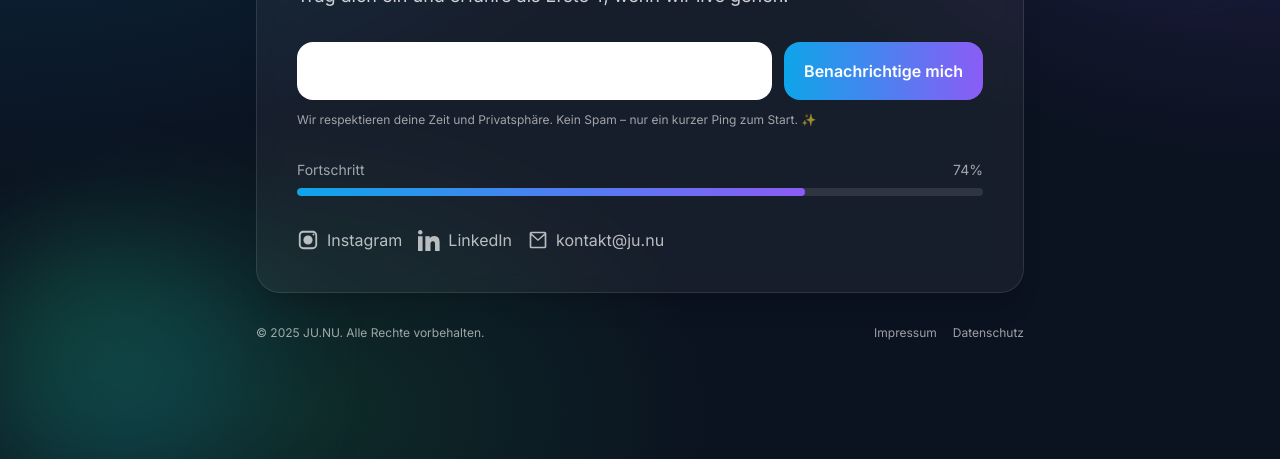
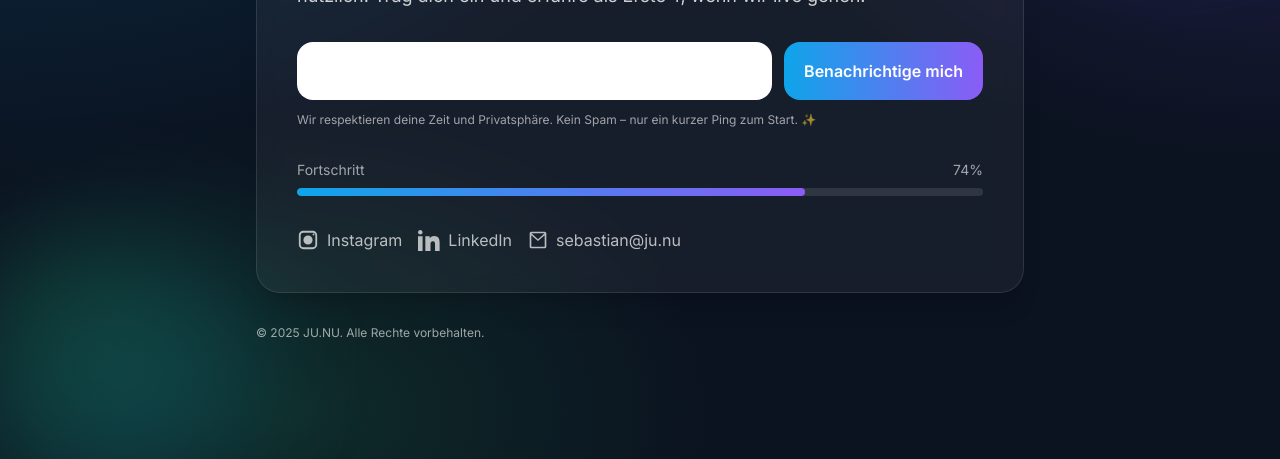
Before and after one commit to ju-nu/ju-nu.github.io, a plain HTML site: page index.html in a window 1280 px wide. Shown: the part 341-800 px from the top of the page. Drawn offline with nearby package versions, Linux system fonts and the light colour scheme.

Commit message:
Update index.html

```diff
--- a/index.html
+++ b/index.html
@@ -127,7 +127,7 @@
             </a>
             <span class="inline-flex items-center gap-2">
               <svg xmlns="http://www.w3.org/2000/svg" viewBox="0 0 24 24" width="20" height="20" fill="currentColor" aria-hidden="true"><path d="M2 4a2 2 0 012-2h16a2 2 0 012 2v16a2 2 0 01-2 2H4a2 2 0 01-2-2V4zm2 0l8 7 8-7H4zm16 2.236l-8 7-8-7V20h16V6.236z"/></svg>
-              <a class="hover:text-white transition" href="mailto:kontakt@ju.nu">kontakt@ju.nu</a>
+              <a class="hover:text-white transition" href="mailto:kontakt@ju.nu">sebastian@ju.nu</a>
             </span>
           </div>
         </div>
@@ -136,10 +136,6 @@
       <!-- Footer -->
       <footer class="mt-6 md:mt-8 flex flex-wrap items-center justify-between text-xs text-white/60 fade-up-delay3">
         <p>© <span id="year"></span> JU.NU. Alle Rechte vorbehalten.</p>
-        <nav class="flex items-center gap-4">
-          <a href="#" class="hover:text-white">Impressum</a>
-          <a href="#" class="hover:text-white">Datenschutz</a>
-        </nav>
       </footer>
     </div>
 
```
